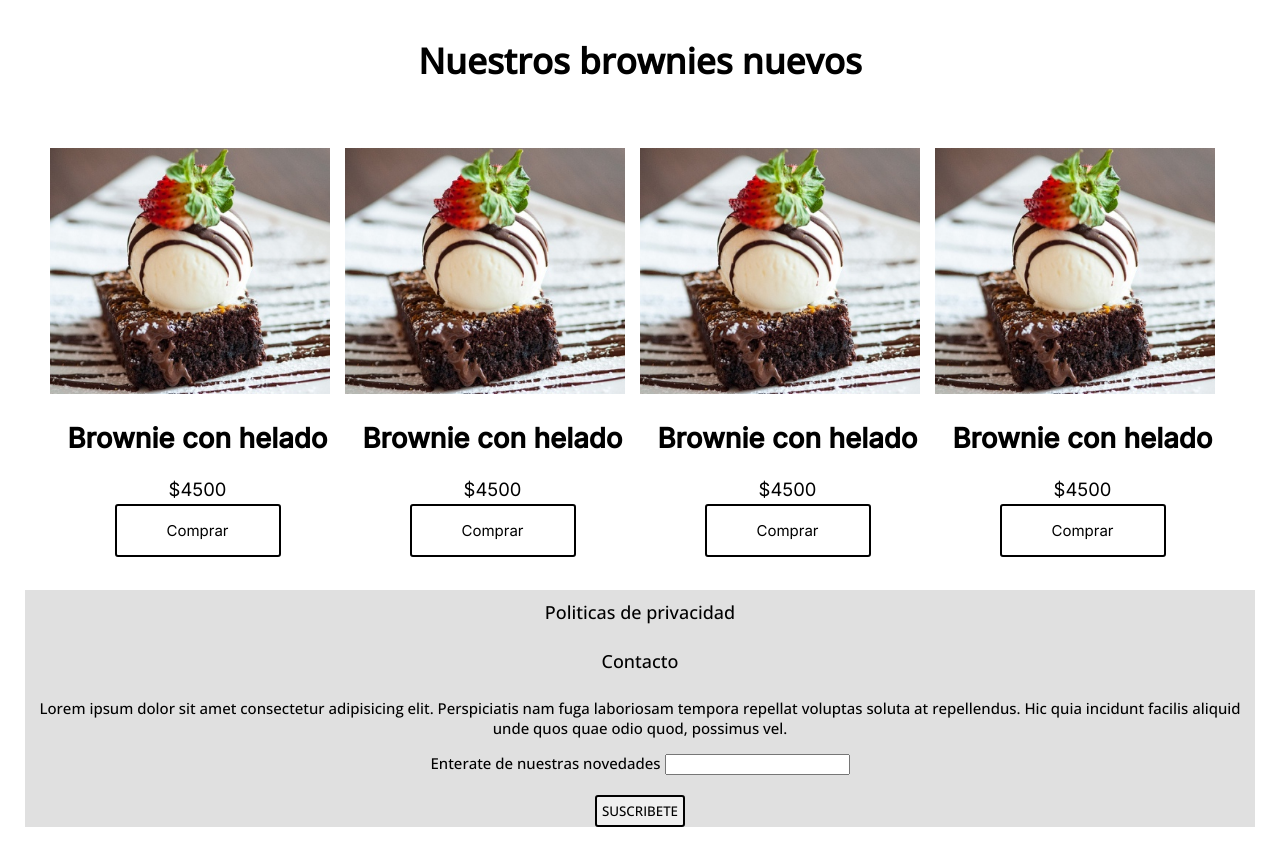
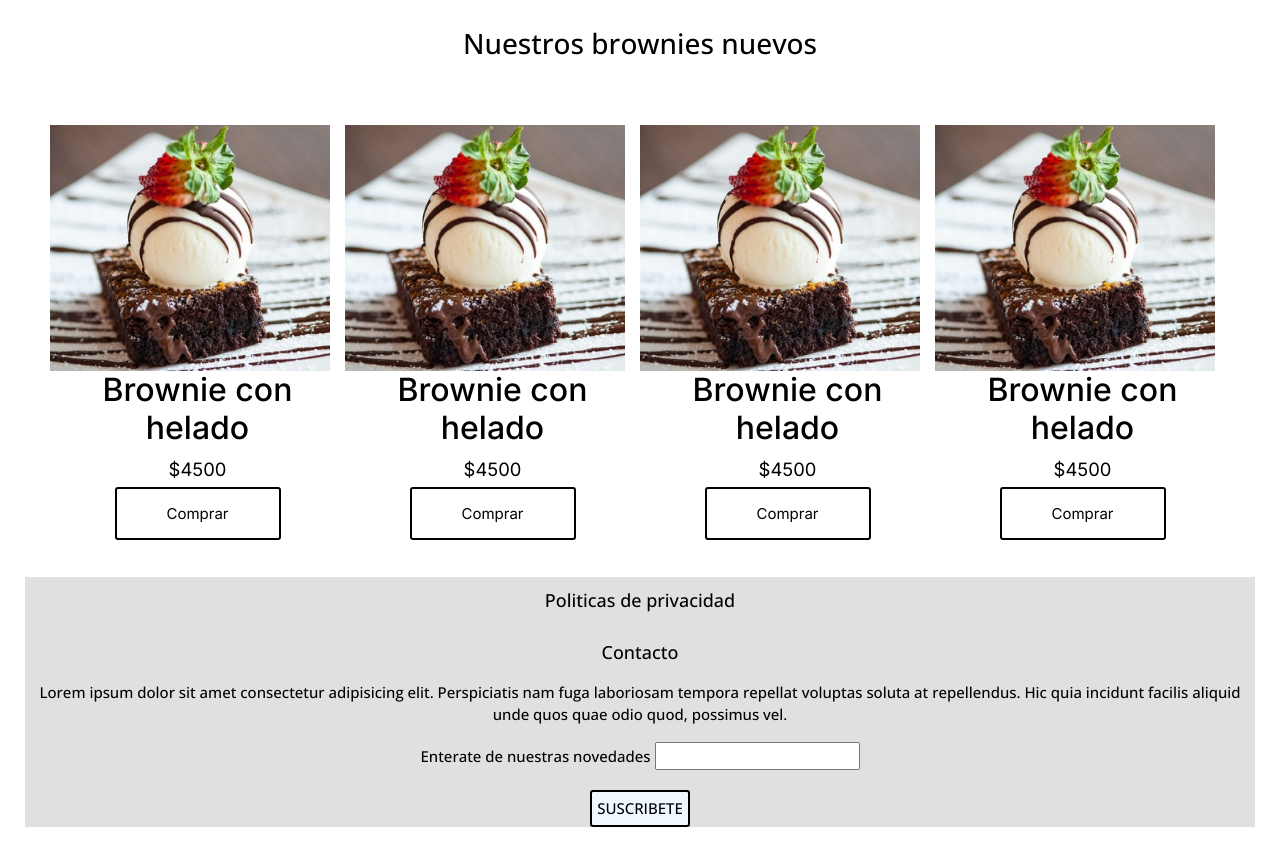
Before and after one commit to rocioaramayo/mispaginas, a plain HTML site: page productos.html in a window 1280 px wide. Shown: the part 1640-2492 px from the top of the page. Drawn offline with nearby package versions, Linux system fonts and the light colour scheme.

Commit message:
Añadiendo botstrap

```diff
--- a/index.html
+++ b/index.html
@@ -3,7 +3,6 @@
 <head>
     <meta charset="UTF-8">
     <meta http-equiv="X-UA-Compatible" content="IE=edge">
-    <link rel="stylesheet" href="style.css">
     <link rel="preconnect" href="https://fonts.googleapis.com">
     <link rel="preconnect" href="https://fonts.gstatic.com" crossorigin>
     <link href="https://fonts.googleapis.com/css2?family=Inter:wght@400;500&family=Lobster&display=swap" rel="stylesheet">
@@ -11,6 +10,9 @@
     <link rel="shortcut icon" href="./img/favicoin.png" type="image/x-icon">
     <script src="https://kit.fontawesome.com/7b91ca60a9.js" crossorigin="anonymous"></script>
     <meta name="viewport" content="width=device-width, initial-scale=1.0">
+    <!-- CSS only -->
+    <link href="https://cdn.jsdelivr.net/npm/bootstrap@5.2.2/dist/css/bootstrap.min.css" rel="stylesheet" integrity="sha384-Zenh87qX5JnK2Jl0vWa8Ck2rdkQ2Bzep5IDxbcnCeuOxjzrPF/et3URy9Bv1WTRi" crossorigin="anonymous">
+    <link rel="stylesheet" href="style.css">
     <title>Inicio</title>
 </head>
 <body>
@@ -96,6 +98,8 @@
         </div>
     </footer>
     <i class="fa-brands fa-whatsapp"></i>
+    <!-- JavaScript Bundle with Popper -->
+    <script src="https://cdn.jsdelivr.net/npm/bootstrap@5.2.2/dist/js/bootstrap.bundle.min.js" integrity="sha384-OERcA2EqjJCMA+/3y+gxIOqMEjwtxJY7qPCqsdltbNJuaOe923+mo//f6V8Qbsw3" crossorigin="anonymous"></script>
 </body>
 
 
--- a/productos.html
+++ b/productos.html
@@ -9,6 +9,8 @@
     <link rel="preconnect" href="https://fonts.gstatic.com" crossorigin>
     <link href="https://fonts.googleapis.com/css2?family=Inter:wght@400;500&family=Lobster&display=swap" rel="stylesheet">
     <link href="https://fonts.googleapis.com/css2?family=Open+Sans:wght@500&display=swap" rel="stylesheet">
+    <!-- CSS only -->
+    <link href="https://cdn.jsdelivr.net/npm/bootstrap@5.2.2/dist/css/bootstrap.min.css" rel="stylesheet" integrity="sha384-Zenh87qX5JnK2Jl0vWa8Ck2rdkQ2Bzep5IDxbcnCeuOxjzrPF/et3URy9Bv1WTRi" crossorigin="anonymous">
     <link rel="stylesheet" href="style.css">
     <script src="https://kit.fontawesome.com/7b91ca60a9.js" crossorigin="anonymous"></script>
     <title>Productos</title>
@@ -160,6 +162,8 @@
         </div>
     </footer>
     <i class="fa-brands fa-whatsapp"></i>
+    <!-- JavaScript Bundle with Popper -->
+    <script src="https://cdn.jsdelivr.net/npm/bootstrap@5.2.2/dist/js/bootstrap.bundle.min.js" integrity="sha384-OERcA2EqjJCMA+/3y+gxIOqMEjwtxJY7qPCqsdltbNJuaOe923+mo//f6V8Qbsw3" crossorigin="anonymous"></script>
 </body>
 
 </html>
--- a/style.css
+++ b/style.css
@@ -108,6 +108,7 @@ i{
     border: 2px solid black;
     border-radius: 3px;
     padding: 5px;
+    background-color: aliceblue;
 }
 
 /* El margin y padding de los botones ,no funciona si no */
@@ -421,7 +422,7 @@ footer{
 }
 
 /*  media*/
-@media screen and (max-width:414px )
+@media screen and (max-width:576px )
 {
     .listado_produ{
         display: flex;
```
Also changed, not shown: sobre.html (+4 -0 lines).
